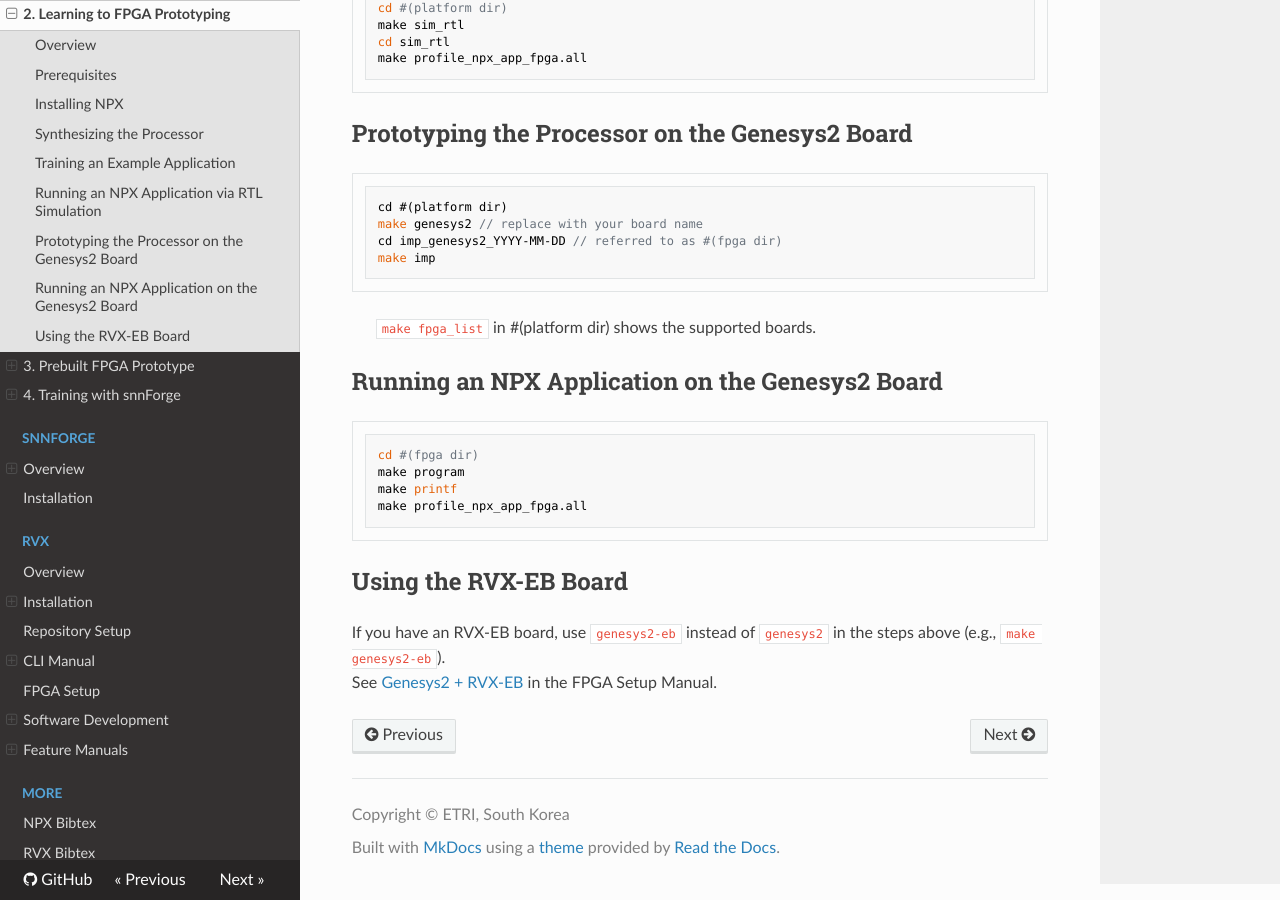
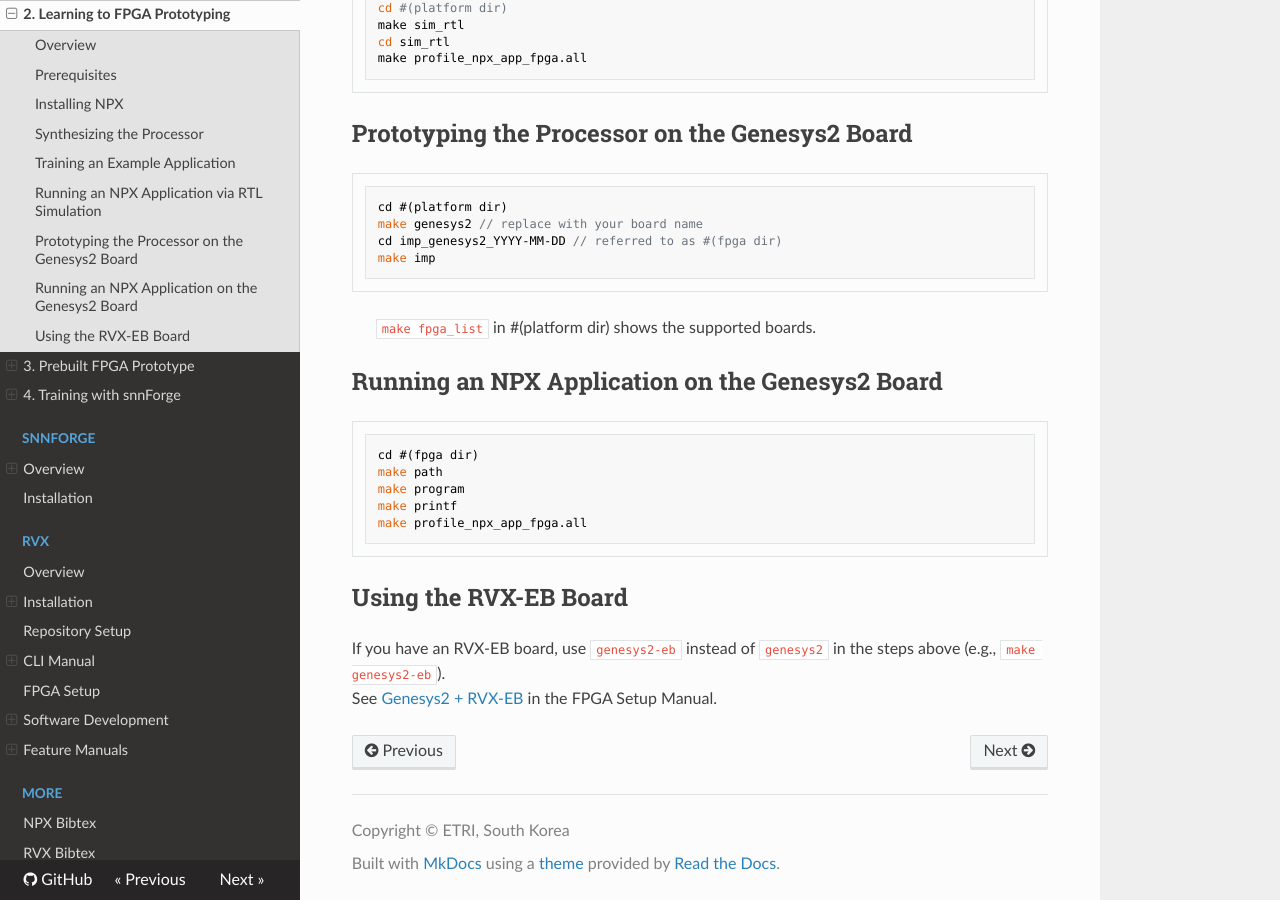
Before and after one commit to riscvexpress/npx-soc, an MkDocs documentation site: the page built from docs/npx/npx-tutorials-prototyping.md, in a window 1280 px wide and 900 px high, scrolled down 1265 px. Built offline with MkDocs 1.6.1, drawn with Linux system fonts in a browser that asks for light colours; nearby versions of some CDN libraries.

Commit message:
Add make path before make program; remove RVX publication line from home
Co-Authored-By: Claude Opus 5.5 <noreply@anthropic.com>

````diff
--- a/docs/npx/npx-tutorials-prototyping.md
+++ b/docs/npx/npx-tutorials-prototyping.md
@@ -65,6 +65,7 @@ make imp
 
 ```text
 cd #(fpga dir)
+make path
 make program
 make printf
 make profile_npx_app_fpga.all
````
Also changed, not shown: docs/index.md (+0 -2 lines), docs/npx/npx-tutorials-fpga-prototype.md (+1 -0 lines).
